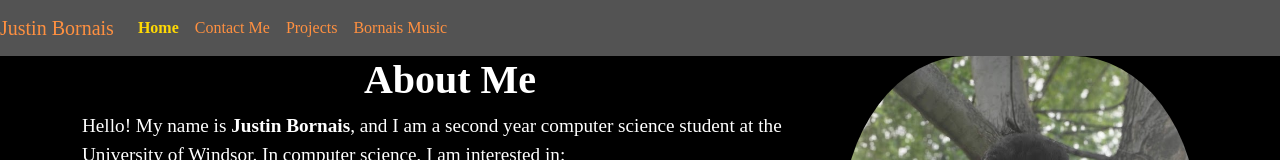
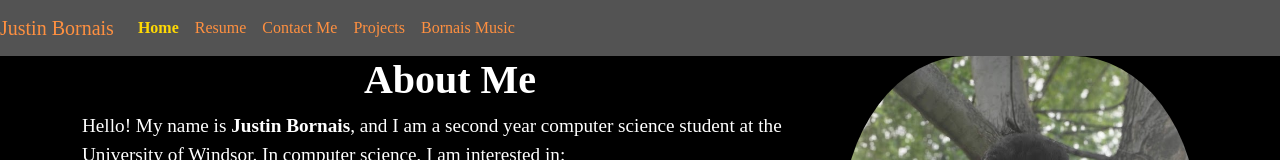
Before and after one commit to Justin135/AboutMeWebsite, a plain HTML site: page index.html in a window 1280 px wide. Shown: the top 160 px of the page. Drawn offline with nearby package versions, Linux system fonts and the light colour scheme.

Commit message:
Added resume.

```diff
--- a/index.html
+++ b/index.html
@@ -30,6 +30,9 @@
             <ul class="navbar-nav">
                 <li class="nav-item active">
                     <a class="nav-link" href="index.html">Home</span></a>
+                    </li>
+                <li class="nav-item">
+                    <a class="nav-link" href="assets/Justin Bornais Resume.pdf">Resume</a>
                     </li>
                 <li class="nav-item">
                     <a class="nav-link" href="#contact">Contact Me</a>
```
Also changed, not shown: 1 other file.
